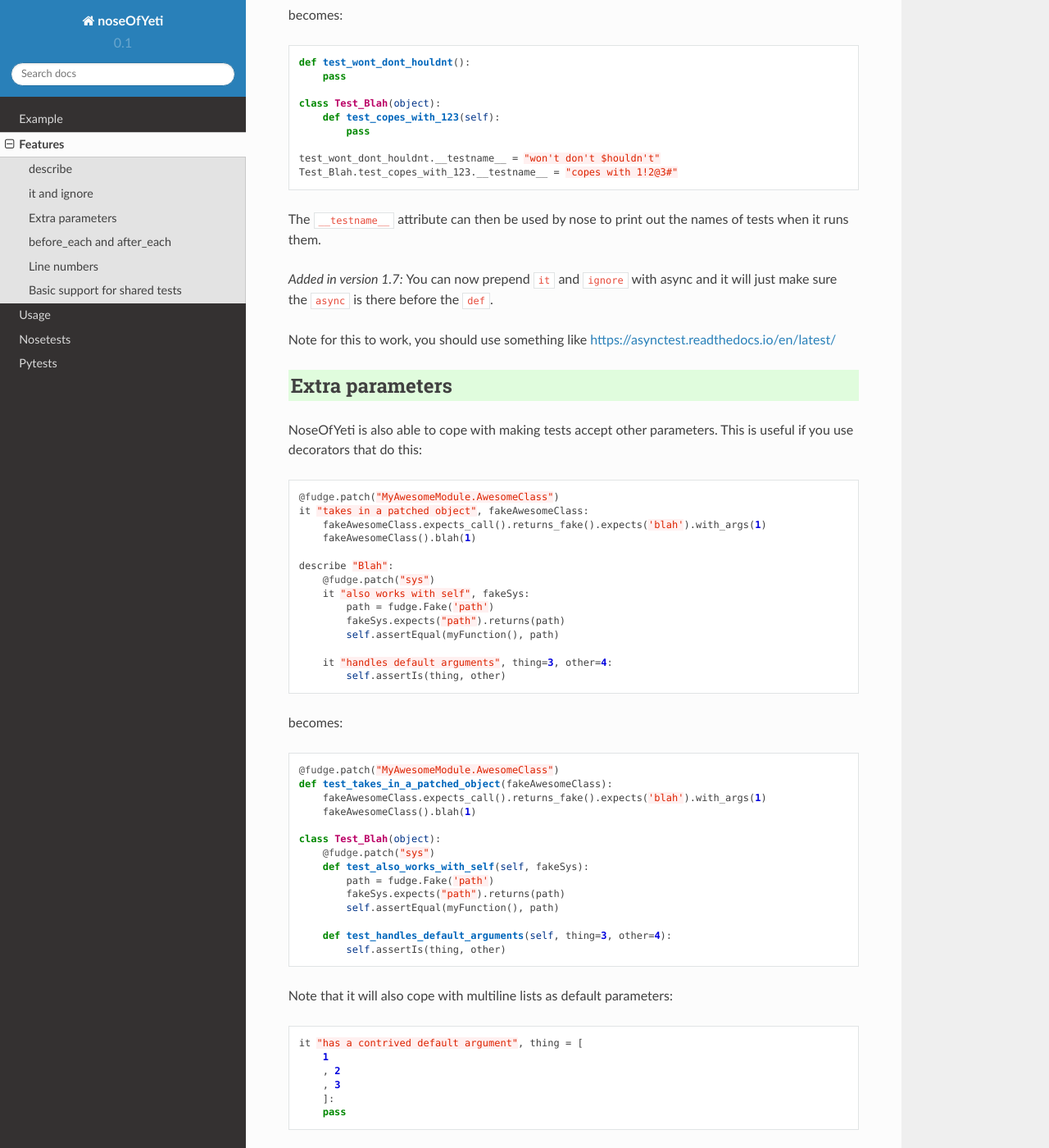
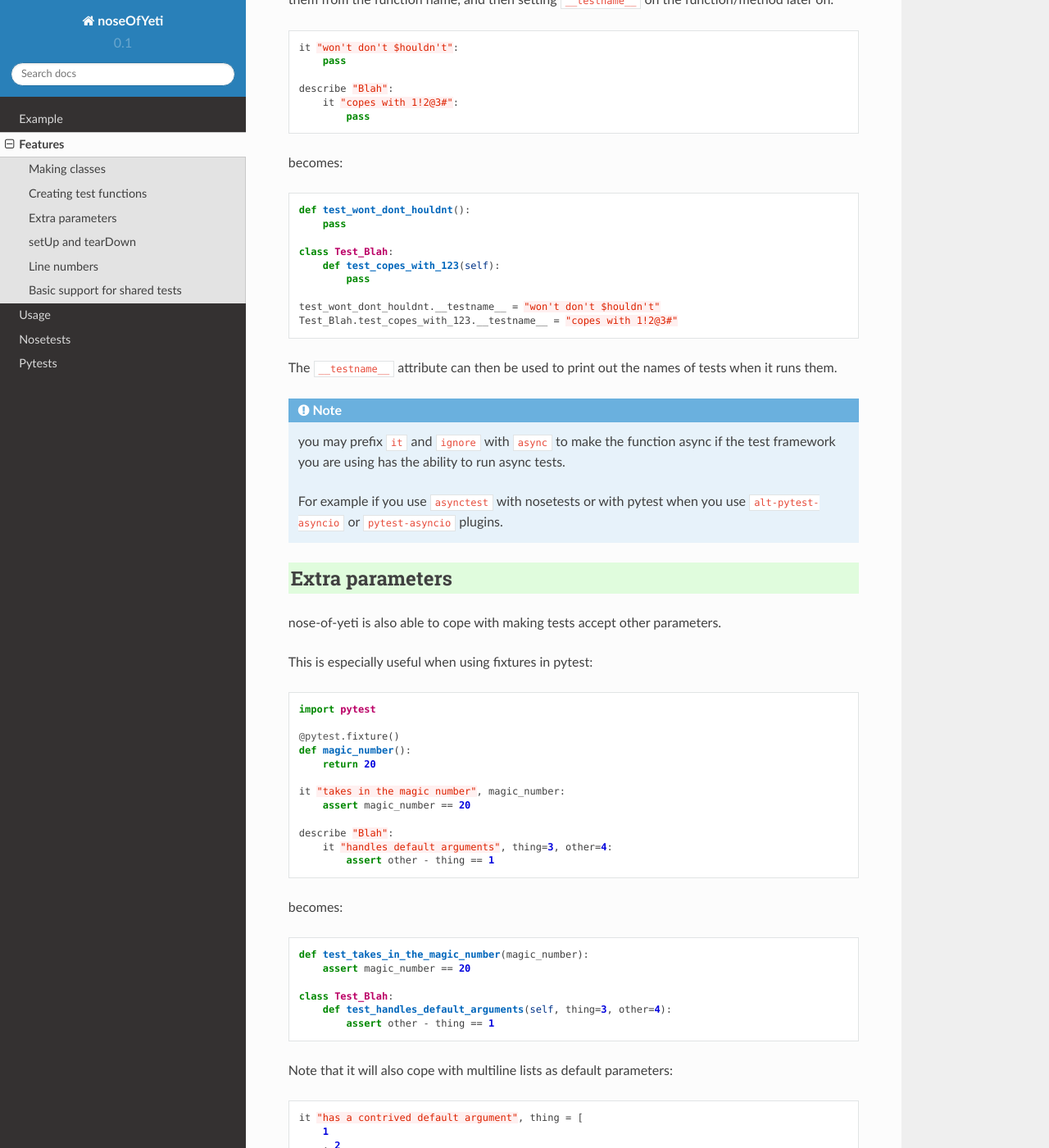
Before and after one commit to delfick/nose-of-yeti, a Sphinx documentation site: the page built from docs/api/features.rst, in a window 1280 px wide and 1400 px high, scrolled down 2841 px. Shown: the whole window at 82% size. Built offline with Sphinx 7.4.7 and the Read the Docs theme 2.0.0, drawn with Linux system fonts in a browser that asks for light colours; some of the changed text lies outside the part shown.

Commit message:
Fixing features page of docs

```diff
--- a/docs/api/features.rst
+++ b/docs/api/features.rst
@@ -3,38 +3,47 @@
 Features
 ========
 
-describe
---------
+nose-of-yeti has a number of features:
 
-To group a bunch of tests together you can use the describe keyword::
+* ``describe`` syntax for creating classes
+* ``it`` and ``ignore`` syntax for creating functions
+* ``before_each`` and ``after_each`` syntax for creating ``setUp`` and
+  ``tearDown`` functions.
+* A 1:1 mapping between lines in the original and converted code
+* Syntax for shared tests
+
+Making classes
+--------------
+
+To group tests together you can use the describe keyword::
 
     describe "Some Test":
         it "does things":
             assert 1 == 1
 
-It will be converted into classes where each test under the group becomes a
-method prefixed with test\_::
+This will be converted into classes where each test under the group becomes a
+method prefixed with ``test_``::
 
-    class Test_SomeTest(object):
+    class Test_SomeTest:
         def test_does_things(self):
             assert 1 == 1
 
 The class that is inherited can be changed by putting the name of the super
 class between the describe keyword and the name of the group::
 
-    describe NiceTestCase "name": pass
+    describe NiceTestCase, "name":
+        pass
 
 becomes::
 
-    class TestName(NiceTestCase): pass
-
-The default class to inherit from is ``object``.
+    class TestName(NiceTestCase):
+        pass
 
 Describe blocks can also be nested. The way this works is that each nested level
 will inherit from the class of the previous level. Then, to ensure that tests
 from inherited super classes aren't run multiple times, a special ``is_noy_spec``
-attribute is set on each class and the nose plugin will ensure only methods
-defined on the class itself will be run::
+attribute is set on each class and the plugins for different test frameworks
+will ensure only methods defined on the class itself will be run::
 
     describe "NestedOne":
         it "has test":
@@ -50,7 +59,7 @@
 
 becomes::
 
-    class Test_NestedOne(object):
+    class Test_NestedOne:
         def test_has_test(self):
             pass
 
@@ -69,8 +78,8 @@
 It will prevent nested classes from having the same name as non-nested classes
 by prefixing the name of the class with the name of the class it inherits from.
 
-it and ignore
--------------
+Creating test functions
+-----------------------
 
 The tests themselves can be specified with ``it`` or ``ignore`` in a similar
 fashion to ``describe``::
@@ -79,7 +88,7 @@
         # Note that it doesn't have a self paramater
         pass
 
-    # This function has no colon, it will raise a Syntax Error
+    # This function has no colon, it will raise a Syntax Error.
     # You must specify a colon after blocks.
     it "is a method without a colon"
 
@@ -98,11 +107,11 @@
         # Note that it doesn't have a self parameter
         pass
 
-    # This function has no colon, it will raise a Syntax Error
+    # This function has no colon, it will raise a Syntax Error.
     # You must specify a colon after blocks.
     def test_is_a_method_without_a_colon()
 
-    class Test_AGroup(object):
+    class Test_AGroup:
         def test_is_a_test_with_a_describe(self):
             # Note that it does have a self parameter
             pass
@@ -120,9 +129,9 @@
 * If it is part of a describe block, it is given a ``self`` parameter
 * If it has no colon, it will cause a SyntaxError
 
-NoseOfYeti can also cope with non-alphanumeric characters in the name of a test,
-by removing them from the function name, and then setting ``__testname__`` on
-the function/method later on::
+nose-of-yeti can also cope with non-alphanumeric characters in the name of a
+test, by removing them from the function name, and then setting ``__testname__``
+on the function/method later on::
 
     it "won't don't $houldn't":
         pass
@@ -136,60 +145,51 @@
     def test_wont_dont_houldnt():
         pass
 
-    class Test_Blah(object):
+    class Test_Blah:
         def test_copes_with_123(self):
             pass
 
     test_wont_dont_houldnt.__testname__ = "won't don't $houldn't"
     Test_Blah.test_copes_with_123.__testname__ = "copes with 1!2@3#"
 
-The ``__testname__`` attribute can then be used by nose to print out the names
-of tests when it runs them.
+The ``__testname__`` attribute can then be used to print out the names of tests
+when it runs them.
 
-.. versionadded:: 1.7
-    You can now prepend ``it`` and ``ignore`` with async and it will just make
-    sure the ``async`` is there before the ``def``.
+.. note:: you may prefix ``it`` and ``ignore`` with ``async`` to make the
+    function async if the test framework you are using has the ability to run
+    async tests.
 
-    Note for this to work, you should use something like
-    https://asynctest.readthedocs.io/en/latest/
+    For example if you use ``asynctest`` with nosetests or with pytest when you
+    use ``alt-pytest-asyncio`` or ``pytest-asyncio`` plugins.
 
 Extra parameters
 ----------------
 
-NoseOfYeti is also able to cope with making tests accept other parameters. This
-is useful if you use decorators that do this::
+nose-of-yeti is also able to cope with making tests accept other parameters.
 
-    @fudge.patch("MyAwesomeModule.AwesomeClass")
-    it "takes in a patched object", fakeAwesomeClass:
-        fakeAwesomeClass.expects_call().returns_fake().expects('blah').with_args(1)
-        fakeAwesomeClass().blah(1)
+This is especially useful when using fixtures in pytest::
+
+    import pytest
+
+    @pytest.fixture()
+    def magic_number():
+        return 20
+
+    it "takes in the magic number", magic_number:
+        assert magic_number == 20
 
     describe "Blah":
-        @fudge.patch("sys")
-        it "also works with self", fakeSys:
-            path = fudge.Fake('path')
-            fakeSys.expects("path").returns(path)
-            self.assertEqual(myFunction(), path)
-
         it "handles default arguments", thing=3, other=4:
-            self.assertIs(thing, other)
+            assert other - thing == 1
 
 becomes::
 
-    @fudge.patch("MyAwesomeModule.AwesomeClass")
-    def test_takes_in_a_patched_object(fakeAwesomeClass):
-        fakeAwesomeClass.expects_call().returns_fake().expects('blah').with_args(1)
-        fakeAwesomeClass().blah(1)
+    def test_takes_in_the_magic_number(magic_number):
+        assert magic_number == 20
 
-    class Test_Blah(object):
-        @fudge.patch("sys")
-        def test_also_works_with_self(self, fakeSys):
-            path = fudge.Fake('path')
-            fakeSys.expects("path").returns(path)
-            self.assertEqual(myFunction(), path)
-
+    class Test_Blah:
         def test_handles_default_arguments(self, thing=3, other=4):
-            self.assertIs(thing, other)
+            assert other - thing == 1
 
 Note that it will also cope with multiline lists as default parameters::
 
@@ -209,17 +209,14 @@
         ]):
         pass
 
-.. _before_and_after_each:
+setUp and tearDown
+------------------
 
-before_each and after_each
---------------------------
-
-NoseOfYeti will turn ``before_each`` and ``after_each`` into ``setUp`` and
+nose-of-yeti will turn ``before_each`` and ``after_each`` into ``setUp`` and
 ``tearDown`` respectively.
 
-It will also make sure the ``setUp``/``tearDown`` method of the super class
-(if it has one) gets called as the first thing in a
-``before_each``/``after_each``::
+It will also make sure the ``setUp``/``tearDown`` method of the parent class
+get called as the first thing in a ``before_each``/``after_each``::
 
     describe "sync example":
         before_each:
@@ -237,62 +234,58 @@
 
 becomes::
 
-    class Test_SyncExample(object):
+    class Test_SyncExample:
         def setUp(self):
             __import__("noseOfYeti").TestSetup(super()).sync_before_each(); doSomeSetup()
 
         def tearDown(self):
             __import__("noseOfYeti").TestSetup(super()).sync_after_each(); doSomeTearDown()
 
-    class Test_AsyncExample(object):
+    class Test_AsyncExample:
         async def setUp(self):
             await __import__("noseOfYeti").TestSetup(super()).async_before_each(); doSomeSetup()
 
         async def tearDown(self):
             await __import__("noseOfYeti").TestSetup(super()).async_after_each(); doSomeTearDown()
 
-.. note::
-    To ensure that line numbers between the spec and translated output are the
-    same, the first line of a ``setUp``/``tearDown`` will be placed on the same
-    line as the inserted super call. This means if you don't want pylint to
-    complain about multiple statements on the same line or you want to define
-    a function inside ``setUp``/``tearDown``, then just don't do it on the first
-    line after ``before_each``/``after_each``::
+To ensure that line numbers between the original file and translated output are
+the same, the first line of a ``setUp``/``tearDown`` will be placed on the same
+line as the inserted super call. This means if you don't want python to complain
+about multiple statements on the same line or you want to define a function
+inside ``setUp``/``tearDown``, then just don't do it on the first line of the
+block::
 
-        describe "Thing":
-            before_each:
-                # Comments are put on the same line, but no semicolon is inserted
+    describe "Thing":
+        before_each:
+            # Comments are put on the same line, but no semicolon is inserted
 
-            after_each:
+        after_each:
 
-                # Blank line after the after_each
-                self.thing = 4
+            # Blank line after the after_each
+            self.thing = 4
 
-    becomes::
+becomes::
 
-        class Test_Thing(unittest.TestCase):
-            def setUp(self):
-                __import__("noseOfYeti").TestSetup(super()).sync_before_each() # Comments are put on the same line, but no semicolon is inserted
+    class Test_Thing(unittest.TestCase):
+        def setUp(self):
+            __import__("noseOfYeti").TestSetup(super()).sync_before_each() # Comments are put on the same line, but no semicolon is inserted
 
-            def tearDown(self):
-                __import__("noseOfYeti").TestSetup(super()).sync_after_each()
-                # Blank line after the after_each
-                self.thing = 4
+        def tearDown(self):
+            __import__("noseOfYeti").TestSetup(super()).sync_after_each()
+            # Blank line after the after_each
+            self.thing = 4
 
-.. note::
-    Anything on the same line as a ``before_each``/``after_each`` will remain on
-    that line
+Anything on the same line as a ``before_each``/``after_each`` will remain on
+that line::
 
-        describe "Thing":
-            before_each: # pylint: disable-msg: C0103
+    describe "Thing":
+        before_each: # pylint: disable-msg: C0103
 
-    becomes::
+becomes::
 
-        class Test_Thing(unittest.TestCase):
-            def setUp(self): # pylint: disable-msg: C0103
-                __import__("noseOfYeti").TestSetup(super()).sync_before_each()
-
-.. _async_before_and_after_each:
+    class Test_Thing(unittest.TestCase):
+        def setUp(self): # pylint: disable-msg: C0103
+            __import__("noseOfYeti").TestSetup(super()).sync_before_each()
 
 Line numbers
 ------------
@@ -300,16 +293,13 @@
 nose-of-yeti will ensure that the line numbers line up between spec files and
 translated output. It does this by doing the following:
 
-* As mentioned :ref:`above <before_and_after_each>`, lines after a
-  ``before_each`` or ``after_each`` will be placed on the same line as the
-  inserted super call.
+* As mentioned above, lines after a ``before_each`` or ``after_each`` will be
+  placed on the same line as the inserted super call.
 * Setting ``is_noy_spec`` on classes and ``__testname__`` on tests happen at
   the end of the file after all the other code.
 
 Basic support for shared tests
 ------------------------------
-
-.. versionadded:: 1.4.9
 
 You can say in one describe that it should only run the tests specified on it on
 subclasses.
```
